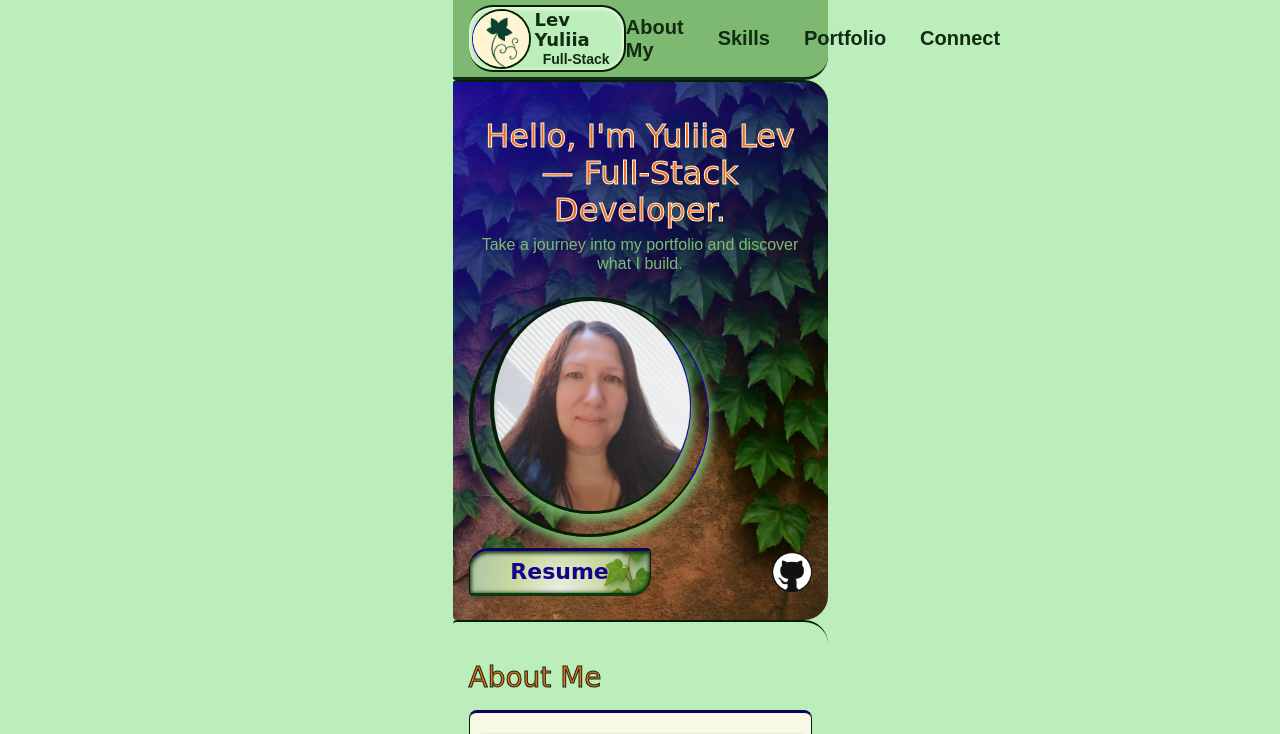
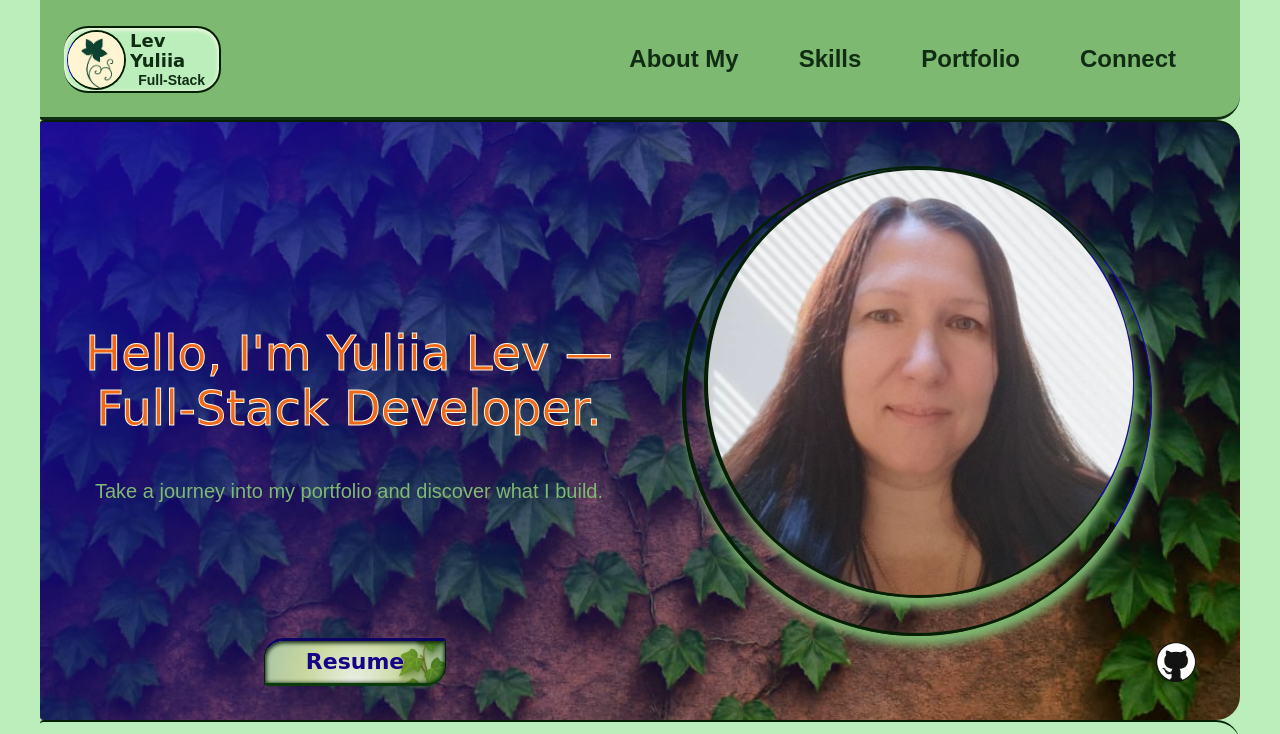
Before and after one commit to RITAS2000/Portfolio-Lev-Yuliia, a website built with Vite: page index.html in a window 1280 px wide. Shown: the top 734 px of the page. Built offline with nearby package versions, Linux system fonts and the light colour scheme; a web font is replaced by a local one.

Commit message:
add 1200

```diff
--- a/src/js/swiper.js
+++ b/src/js/swiper.js
@@ -17,16 +17,10 @@ export default function swiperSkills() {
         slidesPerView: 3,
         spaceBetween: 20,
       },
-      // коли ширина >= 1024px
-      //   1024: {
-      //     slidesPerView: 3,
-      //     spaceBetween: 30,
-      //   },
-      //   // коли ширина >= 1440px
-      //   1440: {
-      //     slidesPerView: 4,
-      //     spaceBetween: 40,
-      //   },
+      1200: {
+        slidesPerView: 5,
+        spaceBetween: 20,
+      },
     },
     loop: true,
     pagination: {
--- a/src/scss/aboutme.scss
+++ b/src/scss/aboutme.scss
@@ -52,23 +52,32 @@
 }
 
 
-@media screen and (min-width: 768px) and (max-width: 1199px) {
+@media screen and (min-width: 768px) {
     .about-me-section {
         gap: 30px;
         padding-top: 50px;
         padding-bottom: 6px;
     }
+
     .about-me-container {
         max-width: 720px;
         gap: 16px;
         padding: 30px 12px 30px 12px;
     }
+
     .about-me-list {
         max-width: 696px;
     }
+
     .about-me-list-item {
         font-size: 16px;
         padding: 16px 12px 12px 12px;
 
     }
 }
+
+@media screen and (min-width: 1200px) {
+    .about-me-container {
+        max-width: 1128px;
+    }
+}
--- a/src/scss/base.scss
+++ b/src/scss/base.scss
@@ -126,11 +126,18 @@
     color: var(--herotc)
 }
 
-@media screen and (min-width: 768px) and (max-width: 1199px) {
+@media screen and (min-width: 768px){
     .container {
         max-width: 768px;
-        margin: 0 auto;
+
         padding: 0 24px;
     }
 
 }
+@media screen and (min-width: 1200px) {
+    .container {
+        max-width: 1200px;
+
+    }
+
+}
--- a/src/scss/footer.scss
+++ b/src/scss/footer.scss
@@ -47,7 +47,7 @@
     color: var(--bgci);
 }
 
-@media screen and (min-width: 768px) and (max-width: 1199px) {
+@media screen and (min-width: 768px) {
     .footer-section {
         max-width: 768px;
         height: 205px;
@@ -62,3 +62,17 @@
         margin-bottom: 16px;
         }
 }
+@media screen and (min-width: 1200px) {
+    .footer-section {
+        max-width: 1200px;
+        background: linear-gradient(to bottom,
+                rgba(var(--bodygrad2), 1),
+                rgba(var(--gradfors), 0.4) 35%), url(../image/desk-hero.jpg) no-repeat center / cover;
+    }
+
+    .footer-address {
+        align-self: flex-end;
+        margin-right: 80px;
+        margin-bottom: 16px;
+    }
+}
--- a/src/scss/form.scss
+++ b/src/scss/form.scss
@@ -69,7 +69,7 @@ input:-webkit-autofill {
     letter-spacing: -0.02em;
 }
 
-@media screen and (min-width: 768px) and (max-width: 1199px) {
+@media screen and (min-width: 768px) {
     .form {
         max-width: 420px;
     }
--- a/src/scss/header.scss
+++ b/src/scss/header.scss
@@ -167,15 +167,13 @@
     align-items: center;
     flex-shrink: 0;
 }
-@media screen and (min-width: 768px) and (max-width: 1199px) {
+
+@media screen and (min-width: 768px) {
     .section-big {
         padding: 16px 24px 16px 24px;
         max-width: 768px;
         height: 100px;
     }
-
-}
-@media screen and (min-width: 768px) {
     .burger {
             display: none;
         }
@@ -183,3 +181,17 @@
         display: flex;
     }
 }
+
+@media screen and (min-width: 1200px) {
+    .section-big {
+        padding: 26px 64px 26px 24px;
+        max-width: 1200px;
+        height: 120px;
+    }
+    .header-nav-list {
+        gap: 60px;
+    }
+    .header-nav-link {
+        font-size: 24px;
+    }
+}
--- a/src/scss/hero.scss
+++ b/src/scss/hero.scss
@@ -40,7 +40,6 @@
     font-weight: 400;
     color: var(--herotc);
     text-align: center;
-
     -webkit-text-stroke: 1px var(--bgci);
 }
 
@@ -118,7 +117,7 @@
         height: 185px;
     }
 }
-@media screen and (min-width: 768px) and (max-width: 1199px) {
+@media screen and (min-width: 768px)  {
     .hero-section {
         padding: 44px 44px 34px 34px;
         max-width: 768px;
@@ -155,3 +154,41 @@
         margin-left: 83px;
     }
 }
+@media screen and (min-width: 1200px)  {
+    .hero-section {
+        padding: 44px 44px 34px 34px;
+        max-width: 1200px;
+        height: 600px;
+        background: linear-gradient(140deg,
+                rgba(var(--bodygrad1), 0.8),
+                rgba(var(--bodygrad2), 0) 90%), url(../image/desk-hero.jpg) no-repeat center / cover;
+    }
+    .hero-text-container {
+        padding-top: 160px;
+        max-width: 550px;
+        gap:44px;
+    }
+    .hero-titel {
+        font-size: 48px;
+        font-weight: 400;
+    }
+    .hero-text {
+        font-size: 20px;
+    }
+    .hero-img-container {
+        width: 470px;
+        height: 470px;
+        margin-right: 44px;
+        box-shadow: 3px 9px 10px var(--bgchf);
+    }
+    .hero-img {
+        width: 430px;
+        height: 430px;
+        box-shadow: 3px 9px 10px var(--bgchf);
+    }
+    .hero-link {
+
+        margin-left: 190px;
+    }
+
+}
--- a/src/scss/portfolio.scss
+++ b/src/scss/portfolio.scss
@@ -101,7 +101,7 @@
     font-weight: 600;
 }
 
-@media screen and (min-width: 768px) and (max-width: 1199px) {
+@media screen and (min-width: 768px) {
     .portfolio-section {
         padding-bottom: 6px;
         }
--- a/src/scss/resume.scss
+++ b/src/scss/resume.scss
@@ -58,7 +58,7 @@
     box-shadow: inset 0 1px 4px 1px var(--bc2);
 }
 
-@media screen and (min-width: 768px) and (max-width: 1199px) {
+@media screen and (min-width: 768px) {
     .resume-section {
         gap: 20px;
         padding-bottom: 6px;
--- a/src/scss/skills.scss
+++ b/src/scss/skills.scss
@@ -2,6 +2,7 @@
     display: flex;
     flex-direction: column;
     justify-content: center;
+    align-items: center;
     gap: 40px;
     padding-top: 40px;
     padding-bottom: 2px;
@@ -150,7 +151,7 @@
     color: var(--bc4);
 }
 
-@media screen and (min-width: 768px) and (max-width: 1199px) {
+@media screen and (min-width: 768px) {
     .swiper-skills {
         min-height: 280px;
         max-width: 700px;
@@ -175,3 +176,12 @@
     }
 
 }
+
+@media screen and (min-width: 1200px) {
+    .swiper-skills {
+        min-height: 300px;
+        max-width: 1156px;
+        border-radius: 42%;
+        }
+
+}
```
Also changed, not shown: src/image/desk-hero.jpg (added).
